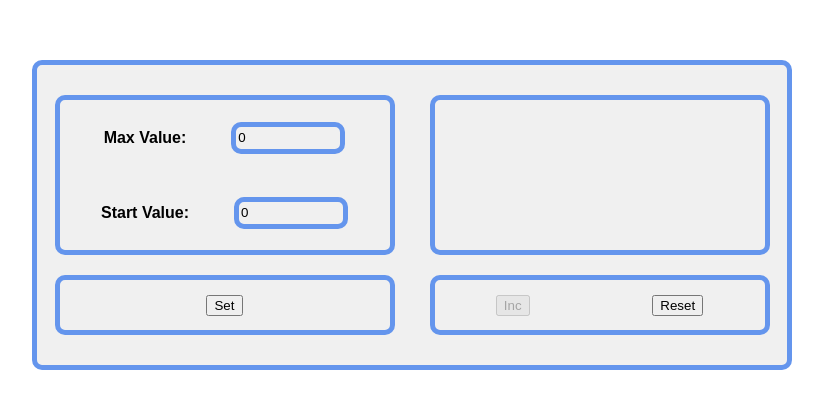
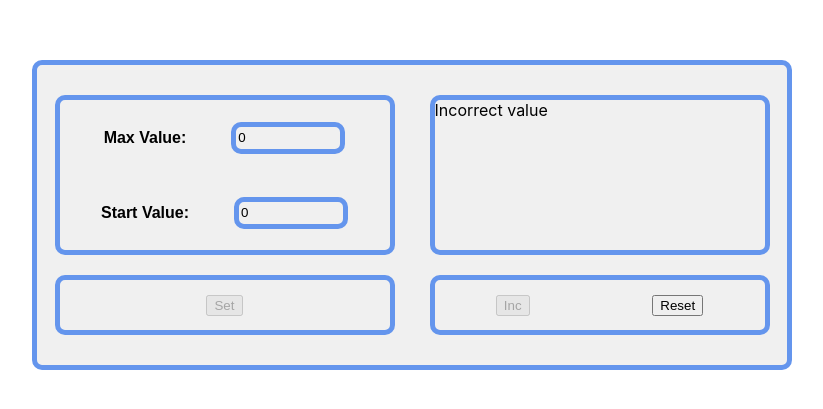
Before and after one commit to AndreyZaytsev90/IT-INC-counter, a React (Create React App) app in the folder counter/: page / in a window 1280 px wide. Shown: the part 185-594 px from the top of the page, without its empty margins (228-1051 px from the left). Built offline with nearby package versions, Linux system fonts and the light colour scheme.

Commit message:
Change file

```diff
--- a/counter/src/App.tsx
+++ b/counter/src/App.tsx
@@ -7,8 +7,8 @@ import {Settings} from "./components/Settings";
 function App() {
     //// counter
     const [value, setValue] = useState<number>(0)
-    const incButtonHandler = () => value < maxValue ? setValue(value+1): value
-    const resetButtonHandler = () => value === maxValue ? setValue(0): value
+    const incButtonHandler = () => value < maxValue ? setValue(value + 1) : value
+    const resetButtonHandler = () => value === maxValue ? setValue(0) : value
     ////
 
 
@@ -16,12 +16,18 @@ function App() {
     const [startValue, setStartValue] = useState<number>(0)
     const [error, setError] = useState<string>('')
 
+
     const setButtonHandler = () => {
-        if(value != startValue) {
+
+        if (value != startValue || startValue < maxValue) {
             setValue(startValue)
             setStartValue(startValue)
+            setError('')
+        } else {
+            setError("Incorrect value!")
         }
-        if(startValue >= maxValue) {
+
+        if (startValue < 0 || startValue >= maxValue || maxValue < 0) {
             setError("Incorrect value!")
         }
 
--- a/counter/src/components/Screen.tsx
+++ b/counter/src/components/Screen.tsx
@@ -12,16 +12,36 @@ type ScreenPropsType = {
 
 export const Screen = ({maxValue, startValue, value, error}: ScreenPropsType) => {
 
-    const colorNum = value < maxValue ? style.black : style.red
-    const classValue = `${style.value} ${colorNum}`
-    //const classError = error ? style.error: style.black
-    const screen = `${error ? style.error: style.black}`
+    const falseValue = startValue < 0 || startValue >= maxValue || maxValue < 0
+    const trueValue = value != startValue || startValue < maxValue
+
+    const classError = error ? style.error : style.black
+    const colorNum = value < maxValue ? /*style.black*/classError : style.red
+
+
+    const messageError = <div>Incorrect value</div>
+    const message = <div>Enter value and press "Set"</div>
+    /*  const classValue = `${style.value} ${colorNum}`
+      //const classError = error ? style.error: style.black
+      const screen = `${error ? style.error: style.black} ${colorNum}`*/
 
 
     return (
         <div className={style.counterScreen}>
-           {/* <div className={classValue}>{value}</div>*/}
-            <div className={screen}>{startValue >= maxValue? error : value}</div>
+            {/*<div className={classValue}>{value}</div>
+            <div >{startValue >= maxValue? enterValue : value}</div>*/}
+
+            {/* {falseValue && falseValue
+                ? <div>Incorrect value!</div>
+                : <div>Enter value and press "Set"</div>}
+            :{trueValue
+            ? <div>{startValue <= maxValue? startValue: value}</div>
+            : <div>{value}</div>}*/}
+
+            {falseValue
+                    ? messageError
+                    : trueValue
+                        ? message && <div className={colorNum}>{value}</div> : ''}
         </div>
     );
 };
--- a/counter/src/components/Settings.tsx
+++ b/counter/src/components/Settings.tsx
@@ -26,7 +26,7 @@ export const Settings = ({maxValue, setMaxValue, startValue, setStartValue, setB
             <div className={style.fieldWithButtons}>
                 <Button name={"Set"}
                         callBack={setButtonHandler}
-                        isDisabled={false}></Button>
+                        isDisabled={(startValue < 0 || startValue >= maxValue || maxValue < 0)}></Button>
             </div>
         </div>
     );
--- a/counter/src/css/screen.module.css
+++ b/counter/src/css/screen.module.css
@@ -21,12 +21,16 @@
 }
 
 .red {
+    display: flex;
+    justify-content: center;
     color: red;
     font-size: 100px;
 
 }
 
 .black {
+    display: flex;
+    justify-content: center;
     color: black;
     font-size: 100px;
 
```
